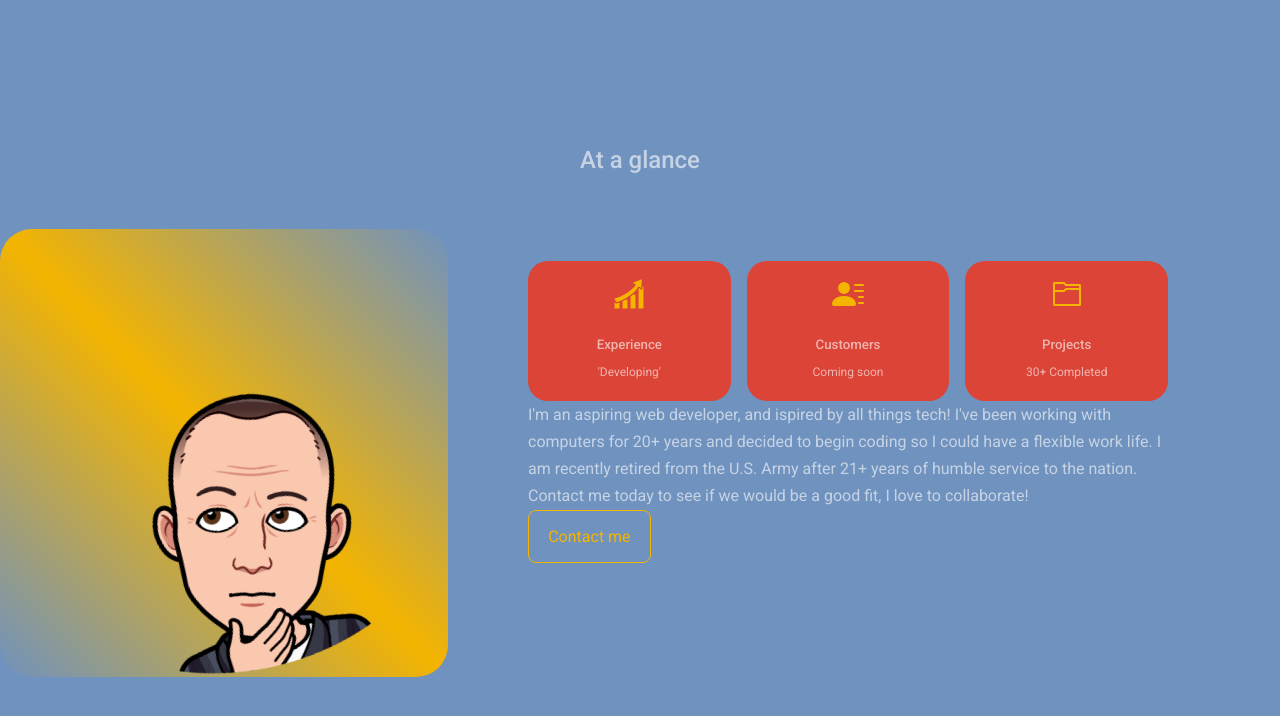
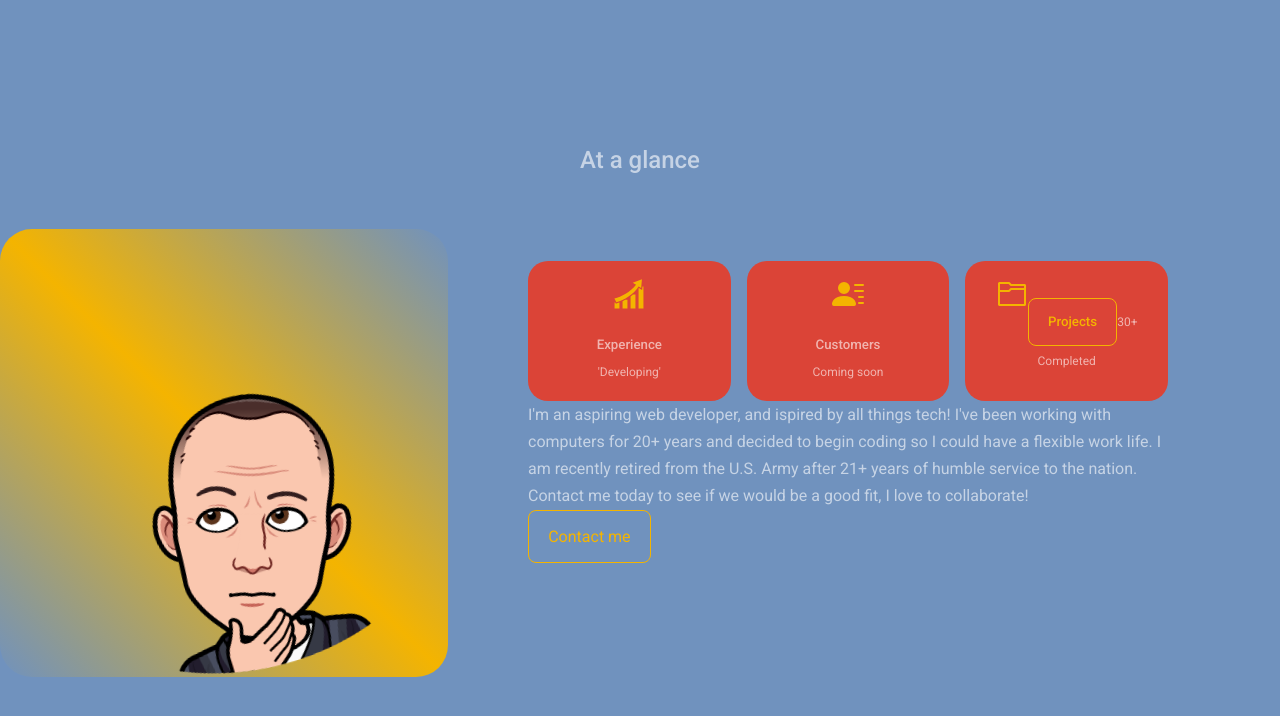
Before and after one commit to kevin-foreman/Personal-React-Portfolio, a React (Create React App) app: page / in a window 1280 px wide. Shown: the part 788-1504 px from the top of the page. Built offline with nearby package versions, Linux system fonts and the light colour scheme.

Commit message:
forgot to checkout into new feature branch

```diff
--- a/src/components/about/About.jsx
+++ b/src/components/about/About.jsx
@@ -32,7 +32,7 @@ const About = () => {
 
           <article className="about__card">
             <VscFolder className="about__icon" />
-            <h5>Projects</h5>
+            <h5 href='#portfolio' className='btn'>Projects</h5>
             <small>30+ Completed</small>
           </article>
 
```
